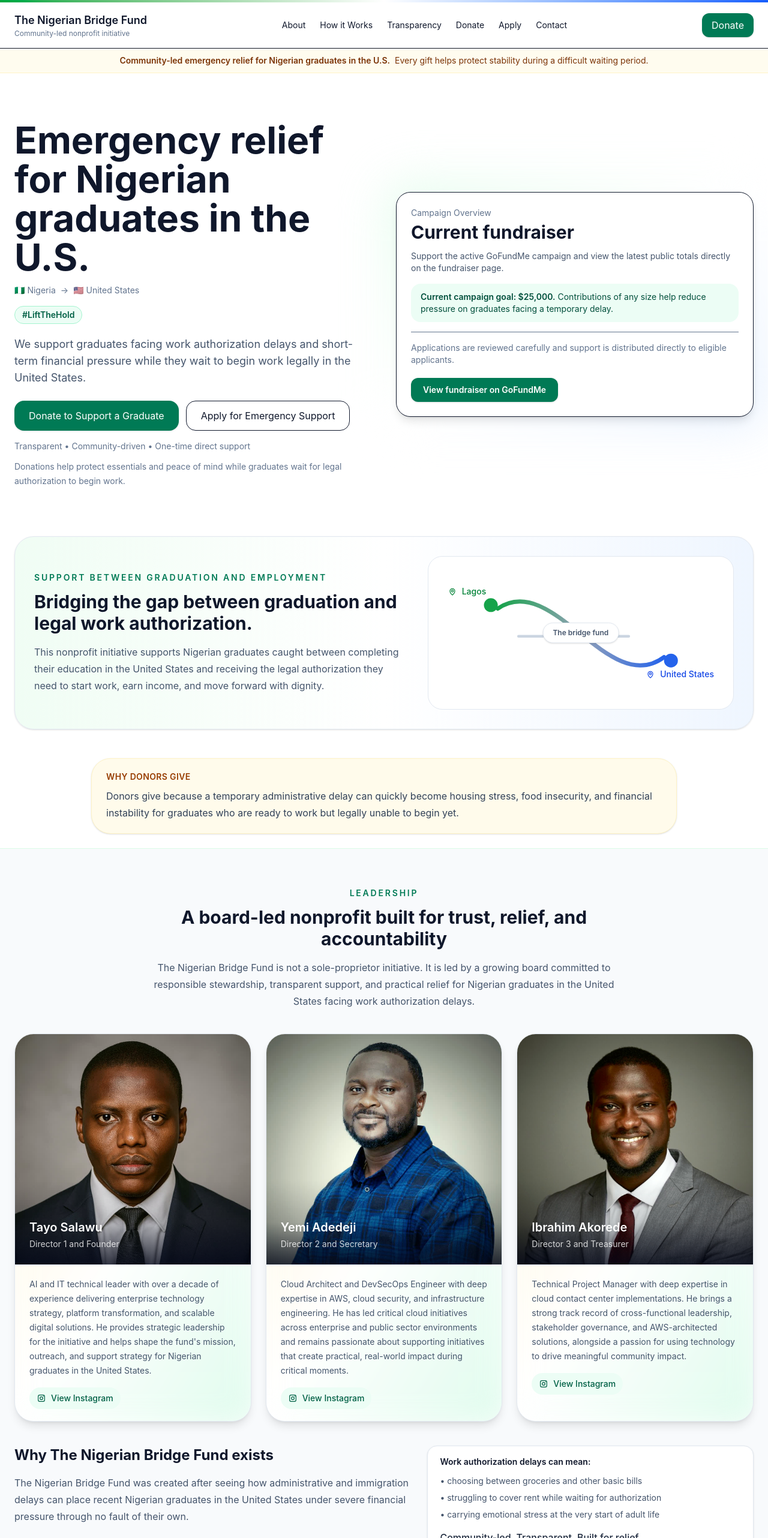
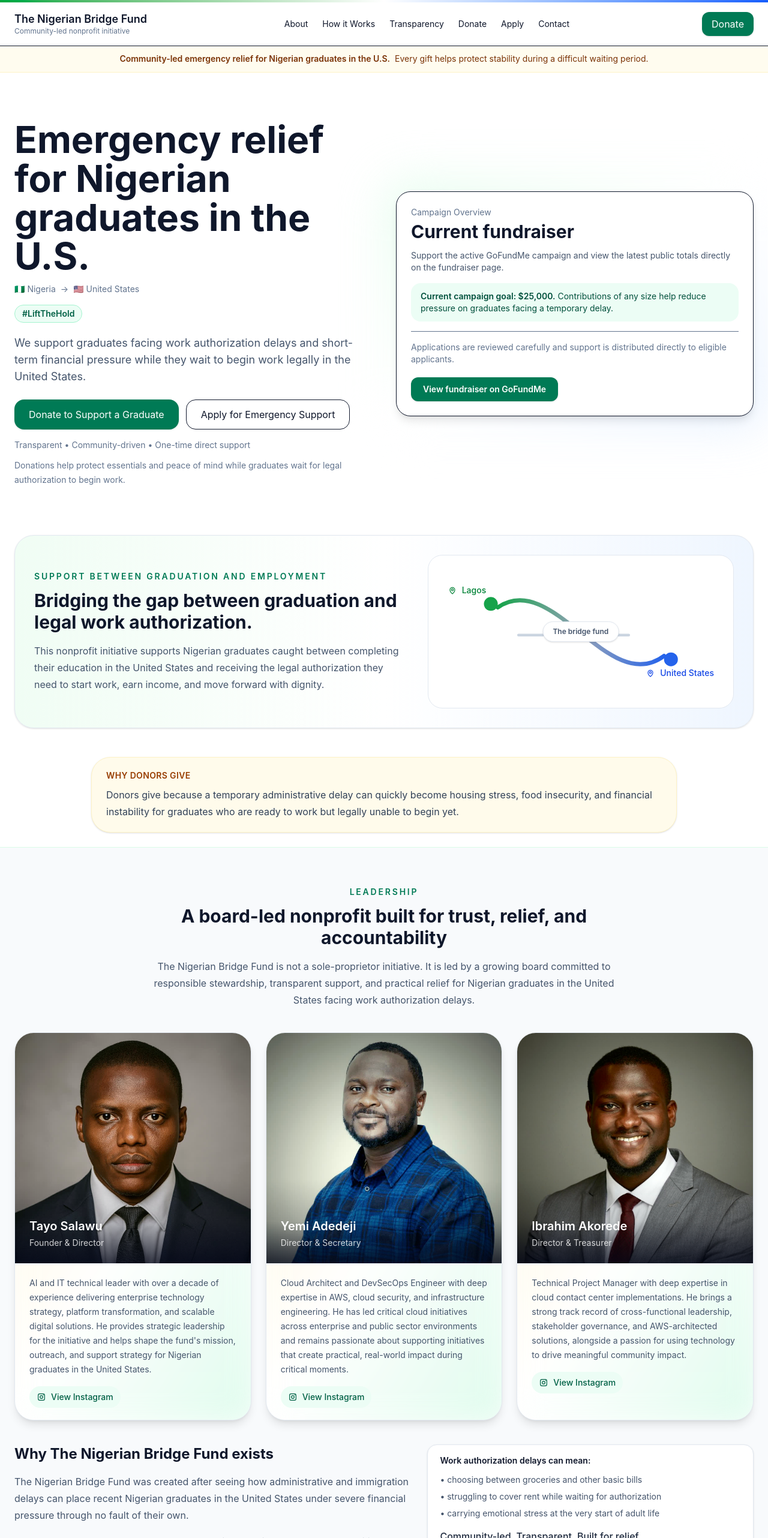
Before and after one commit to tayo-kashogi-tng/tnbfund, a React (Vite) app: page / in a window 1280 px wide. Shown: the top 2564 px of the page at 60% size. Built offline with nearby package versions, Linux system fonts and the light colour scheme; no server answers.

Commit message:
fix: Director's title adjustment

```diff
--- a/src/App.jsx
+++ b/src/App.jsx
@@ -236,7 +236,7 @@ export default function App() {
   const boardMembers = [
     {
       name: "Tayo Salawu",
-      role: "Director 1 and Founder",
+      role: "Founder & Director",
       image: founderPortrait,
       alt: "Portrait of Tayo Salawu",
       imageClassName: "object-[center_28%]",
@@ -246,7 +246,7 @@ export default function App() {
     },
     {
       name: "Yemi Adedeji",
-      role: "Director 2 and Secretary",
+      role: "Director & Secretary",
       image: yemiAdedejiPortrait,
       alt: "Portrait of Yemi Adedeji",
       imageClassName: "object-[center_18%]",
@@ -256,7 +256,7 @@ export default function App() {
     },
     {
       name: "Ibrahim Akorede",
-      role: "Director 3 and Treasurer",
+      role: "Director & Treasurer",
       image: ibrahimAkoredePortrait,
       alt: "Portrait of Ibrahim Akorede",
       imageClassName: "object-[center_18%]",
@@ -320,9 +320,13 @@ export default function App() {
       <header className="sticky top-0 z-20 border-b bg-white/95 backdrop-blur">
         <div className="h-1 w-full bg-gradient-to-r from-green-600 via-white to-blue-600" />
         <div className="mx-auto flex max-w-7xl items-center justify-between gap-3 px-4 py-3 sm:gap-4 sm:px-6 sm:py-4">
-          <div>
-            <div className="text-base font-semibold sm:text-lg">The Nigerian Bridge Fund</div>
-            <div className="text-[11px] text-slate-500 sm:text-xs">Community-led nonprofit initiative</div>
+          <div className="min-w-0 pr-2">
+            <div className="max-w-[14rem] text-base font-semibold leading-tight sm:max-w-none sm:text-lg">
+              The Nigerian Bridge Fund
+            </div>
+            <div className="text-[11px] leading-tight text-slate-500 sm:text-xs">
+              Community-led nonprofit initiative
+            </div>
           </div>
 
           <nav className="hidden gap-6 text-sm md:flex">
@@ -376,7 +380,7 @@ export default function App() {
 
       <main>
         <section className="border-b border-amber-100 bg-amber-50/80">
-          <div className="mx-auto flex max-w-7xl items-center justify-center gap-2 px-4 py-2.5 text-center text-xs text-amber-900 sm:px-6 sm:text-sm">
+          <div className="mx-auto flex max-w-7xl items-center justify-center gap-2 px-4 py-2.5 text-center text-xs leading-relaxed text-amber-900 sm:px-6 sm:text-sm">
             <span className="font-semibold">Community-led emergency relief for Nigerian graduates in the U.S.</span>
             <span className="hidden sm:inline">Every gift helps protect stability during a difficult waiting period.</span>
           </div>
@@ -456,23 +460,25 @@ export default function App() {
         </section>
 
         <section id="bridge" className="mx-auto max-w-7xl px-4 pb-10 sm:px-6 sm:pb-12">
-          <div className="overflow-hidden rounded-[2rem] border border-slate-200 bg-gradient-to-r from-green-50 via-white to-blue-50 p-8 shadow-sm">
+          <div className="overflow-hidden rounded-[2rem] border border-slate-200 bg-gradient-to-r from-green-50 via-white to-blue-50 p-6 shadow-sm sm:p-8">
             <div className="grid items-center gap-8 md:grid-cols-[1.1fr_0.9fr]">
               <div>
                 <p className="text-sm font-semibold uppercase tracking-[0.2em] text-emerald-700">
                   Support between graduation and employment
                 </p>
-                <h2 className="mt-3 text-3xl font-bold">Bridging the gap between graduation and legal work authorization.</h2>
+                <h2 className="mt-3 text-2xl font-bold sm:text-3xl">
+                  Bridging the gap between graduation and legal work authorization.
+                </h2>
                 <p className="mt-4 leading-7 text-slate-600">
                   This nonprofit initiative supports Nigerian graduates caught between completing their education in the United States and receiving the legal authorization they need to start work, earn income, and move forward with dignity.
                 </p>
               </div>
 
               <div className="relative h-64 rounded-[1.5rem] border border-slate-200 bg-white p-6">
-                <div className="absolute left-8 top-12 flex items-center gap-2 text-sm font-medium text-green-700">
+                <div className="absolute left-5 top-10 flex items-center gap-2 text-sm font-medium text-green-700 sm:left-8 sm:top-12">
                   <MapPinIcon className="h-4 w-4" /> Lagos
                 </div>
-                <div className="absolute bottom-12 right-8 flex items-center gap-2 text-sm font-medium text-blue-700">
+                <div className="absolute bottom-10 right-5 flex items-center gap-2 text-sm font-medium text-blue-700 sm:bottom-12 sm:right-8">
                   <MapPinIcon className="h-4 w-4" /> United States
                 </div>
                 <svg viewBox="0 0 400 220" className="absolute inset-0 h-full w-full">
```
